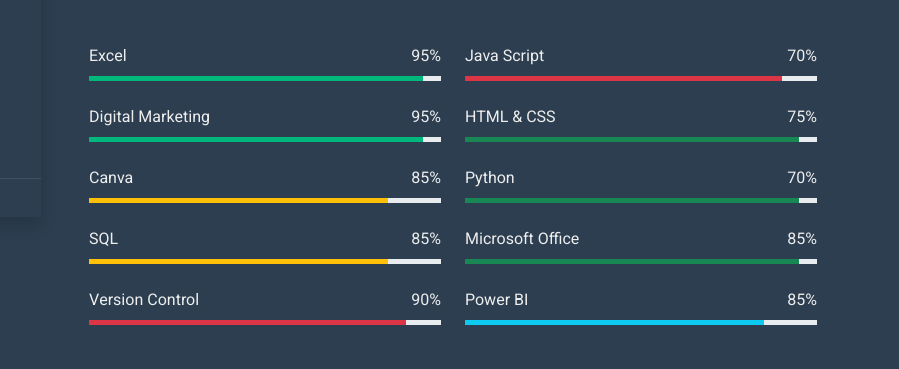
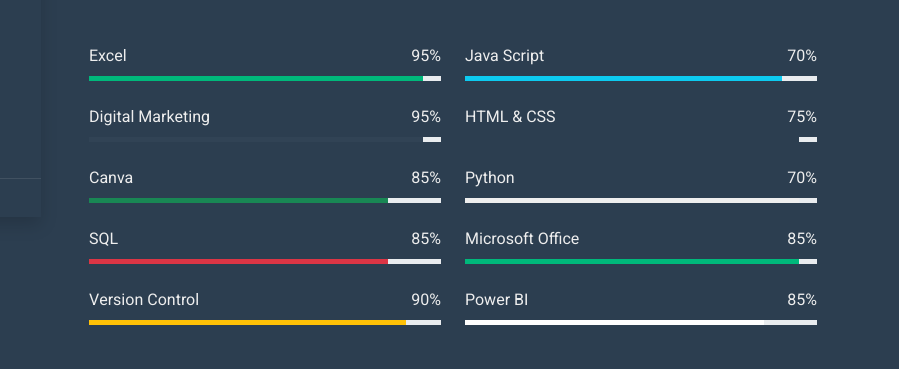
Before and after one commit to manojdev18/manoj-mahesh, a plain HTML site: page index.html in a window 1280 px wide. Shown: the part 583-952 px from the top of the page, 381-1280 px from the left. Drawn offline with nearby package versions, Linux system fonts and the light colour scheme.

Commit message:
Update index.html

```diff
--- a/index.html
+++ b/index.html
@@ -143,7 +143,7 @@
                                     <p class="mb-2">95%</p>
                                 </div>
                                 <div class="progress">
-                                    <div class="progress-bar bg-primary" role="progressbar" aria-valuenow="95"
+                                    <div class="progress-bar bg-secondary" role="progressbar" aria-valuenow="95"
                                         aria-valuemin="0" aria-valuemax="100"></div>
                                 </div>
                             </div>
@@ -153,7 +153,7 @@
                                     <p class="mb-2">85%</p>
                                 </div>
                                 <div class="progress">
-                                    <div class="progress-bar bg-warning" role="progressbar" aria-valuenow="85"
+                                    <div class="progress-bar bg-success" role="progressbar" aria-valuenow="85"
                                         aria-valuemin="0" aria-valuemax="100"></div>
                                 </div>
                             </div>
@@ -163,7 +163,7 @@
                                     <p class="mb-2">85%</p>
                                 </div>
                                 <div class="progress">
-                                    <div class="progress-bar bg-warning" role="progressbar" aria-valuenow="85"
+                                    <div class="progress-bar bg-danger" role="progressbar" aria-valuenow="85"
                                         aria-valuemin="0" aria-valuemax="100"></div>
                                 </div>
                             </div>
@@ -173,7 +173,7 @@
                                     <p class="mb-2">90%</p>
                                 </div>
                                 <div class="progress">
-                                    <div class="progress-bar bg-danger" role="progressbar" aria-valuenow="90"
+                                    <div class="progress-bar bg-warning" role="progressbar" aria-valuenow="90"
                                         aria-valuemin="0" aria-valuemax="100"></div>
                                 </div>
                             </div>
@@ -185,7 +185,7 @@
                                     <p class="mb-2">70%</p>
                                 </div>
                                 <div class="progress">
-                                    <div class="progress-bar bg-danger" role="progressbar" aria-valuenow="90"
+                                    <div class="progress-bar bg-info" role="progressbar" aria-valuenow="90"
                                         aria-valuemin="0" aria-valuemax="100"></div>
                                 </div>
                             </div>
@@ -195,7 +195,7 @@
                                     <p class="mb-2">75%</p>
                                 </div>
                                 <div class="progress">
-                                    <div class="progress-bar bg-success" role="progressbar" aria-valuenow="95"
+                                    <div class="progress-bar bg-dark" role="progressbar" aria-valuenow="95"
                                         aria-valuemin="0" aria-valuemax="100"></div>
                                 </div>
                             </div>
@@ -205,7 +205,7 @@
                                     <p class="mb-2">70%</p>
                                 </div>
                                 <div class="progress">
-                                    <div class="progress-bar bg-success" role="progressbar" aria-valuenow="95"
+                                    <div class="progress-bar bg-light" role="progressbar" aria-valuenow="95"
                                         aria-valuemin="0" aria-valuemax="100"></div>
                                 </div>
                             </div>
@@ -215,7 +215,7 @@
                                     <p class="mb-2">85%</p>
                                 </div>
                                 <div class="progress">
-                                    <div class="progress-bar bg-success" role="progressbar" aria-valuenow="95"
+                                    <div class="progress-bar bg-muted" role="progressbar" aria-valuenow="95"
                                         aria-valuemin="0" aria-valuemax="100"></div>
                                 </div>
                             </div>
@@ -225,7 +225,7 @@
                                     <p class="mb-2">85%</p>
                                 </div>
                                 <div class="progress">
-                                    <div class="progress-bar bg-info" role="progressbar" aria-valuenow="85"
+                                    <div class="progress-bar bg-white" role="progressbar" aria-valuenow="85"
                                         aria-valuemin="0" aria-valuemax="100"></div>
                                 </div>
                             </div>
```
